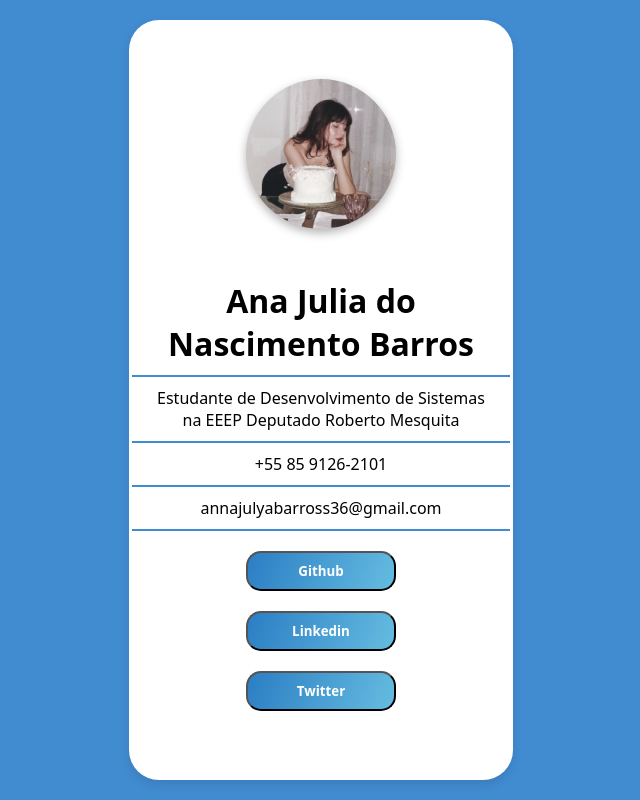
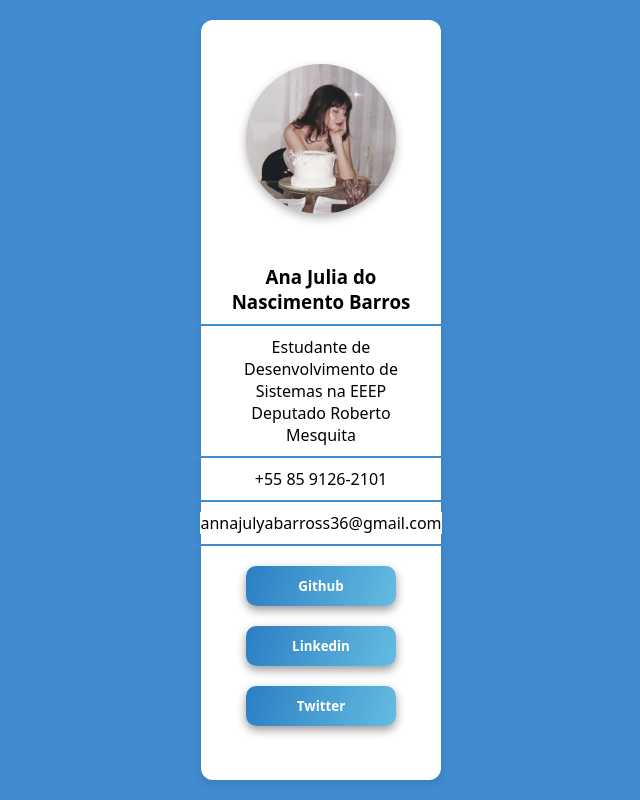
Before and after one commit to JuliaNascimentos/projeto3-criando-um-componente-profile, a React (Vite) app: page / in a window 1280 px wide. Shown: the whole page, without its empty margins (319-959 px from the left). Built offline with nearby package versions, Linux system fonts and the light colour scheme.

Commit message:
Add files via upload

```diff
--- a/src/App.jsx
+++ b/src/App.jsx
@@ -3,7 +3,7 @@ import Profile from "./components/Profile"
 export default function App(){
   return(
     <body>
-      <Profile img={'./perfil.png'} name={'Ana Julia do Nascimento Barros'} bio={'Estudante de Desenvolvimento de Sistemas na EEEP Deputado Roberto Mesquita'} phone={'+55 85 9126-2101'} email={'annajulyabarross36@gmail.com'} twitterUrl={'#'} githubUrl={'https://github.com/settings/profile'} linkedinUrl={'https://www.linkedin.com/in/ana-julia-barros-b2ba13283/'}></Profile>
+      <Profile img={'./perfil.png'} name={'Ana Julia do Nascimento Barros'} bio={'Estudante de Desenvolvimento de Sistemas na EEEP Deputado Roberto Mesquita'} phone={'+55 85 9126-2101'} email={'annajulyabarross36@gmail.com'} instaUrl={'https://www.instagram.com/jovencioneto_/'} githubUrl={'https://github.com/settings/profile'} linkedinUrl={'https://www.linkedin.com/in/ana-julia-barros-b2ba13283/'}></Profile>
     </body>
   )
 }
--- a/src/components/Profile/index.jsx
+++ b/src/components/Profile/index.jsx
@@ -4,7 +4,7 @@ export default function Profile(props){
     return(
         <div className={styles.container}>
             <img src={props.img} />
-            <h1>{props.name}</h1>
+            <h3>{props.name}</h3>
             <hr />
             <p>{props.bio}</p>
             <hr />
--- a/src/components/Profile/styles.module.css
+++ b/src/components/Profile/styles.module.css
@@ -5,15 +5,15 @@
     align-items: center;
     text-align: center;
     flex-direction: column;
-    width: 30vw;
+    width: 40%;
     height: 95vh;
-    border-radius: 30px;
+    border-radius: 12px;
     max-width: 600px;
     box-shadow: 0px 4px 10px rgba(0, 0, 0, 0.1);
     padding: 20px;
 }
 
-h1{
+h3{
     background-color: white;
 }
 p{
@@ -40,11 +40,13 @@ button{
     width: 150px;
     height: 40px;
     background: rgb(43,126,196);
-background: linear-gradient(109deg, rgba(43,126,196,1) 0%, rgba(101,188,224,1) 100%);
-    border-radius: 15px;
+    background: linear-gradient(109deg, rgba(43,126,196,1) 0%, rgba(101,188,224,1) 100%);
+    border: 0 solid transparent;
+    border-radius: 10px;
     margin-bottom: 10px;
     margin: 10px;
     transition: .3s;
+    box-shadow: 0px 4px 10px rgba(0, 0, 0, 0.4);
 }
 
 button:hover{
@@ -52,7 +54,7 @@ button:hover{
     transform: scale(1.04);
 }
 hr {
-    width: 110%;
+    width: 100vw;
     border: none;
     border-top: 2px solid #418bd0;
     margin: 10px 0;
```
